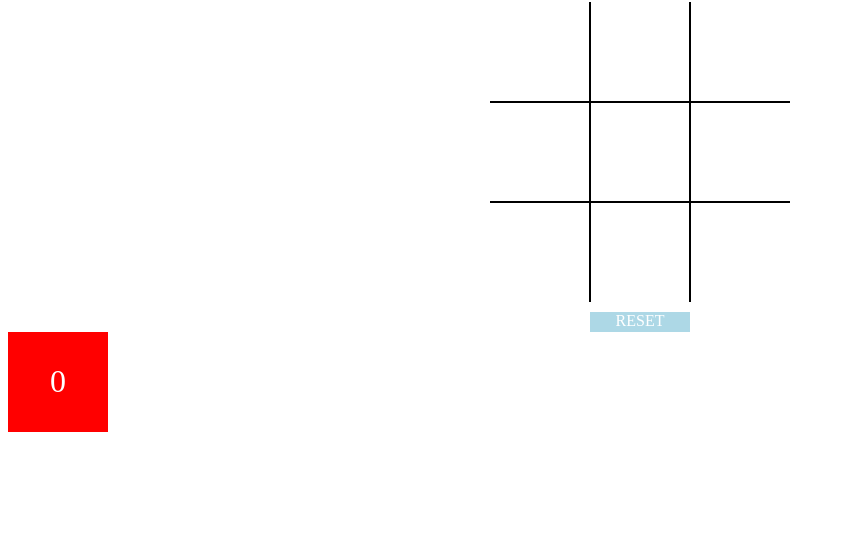
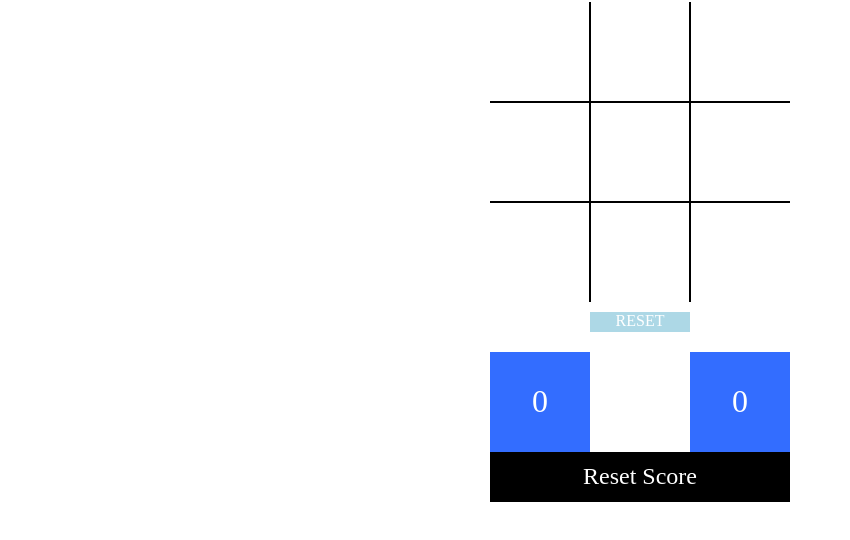
Before and after one commit to dejanino/TicTacToe, a plain HTML site: page tic-tac-toe.html in a window 1280 px wide. Shown: the part 78-618 px from the top of the page, without its empty margins (0-850 px from the left). Drawn offline with Linux system fonts and the light colour scheme.

Commit message:
added counters for both x and o wins, remains local storage for when its tigh to add 1 to each of the scores, also added clear of storage on reset score button

```diff
--- a/script.js
+++ b/script.js
@@ -1,26 +1,48 @@
 const nesto = document.querySelectorAll('.one-field'); //sa svim elementima radim
 let turnCheck;
-let currentScore = 0;
+
 const counterForX = document.querySelector('.left-score');
+const counterForO = document.querySelector('.right-score');
 const LocalStorageObject = {
     saveItem: function(number) {
         const objectToString = JSON.stringify(number);
         localStorage.setItem('left-score', objectToString);
     },
+    saveItem2: function(number) {
+        const objectToString2 = JSON.stringify(number);
+        localStorage.setItem('right-score', objectToString2);
+    },
     loadItem: function() {
         const listAsString = localStorage.getItem('left-score');
         const converted = JSON.parse(listAsString);
+        return converted;
+    },
+    loadItem2: function() {
+        const listAsString2 = localStorage.getItem('right-score');
+        const converted = JSON.parse(listAsString2);
         return converted;
     }
 };
 
 currentScore = LocalStorageObject.loadItem();
-if(currentScore){
-counterForX.textContent = currentScore;}
+currentScore2 = LocalStorageObject.loadItem2();
+
+if(!currentScore){
+    counterForO.textContent = 0;
+    counterForX.textContent = 0;
+}
+else if (currentScore && !currentScore2){
+counterForX.textContent = currentScore;
+counterForO.textContent = 0;
+}
+else if (!currentScore && currentScore2){
+    counterForX.textContent = 0;
+    counterForO.textContent = currentScore2;
+}
 else {
-counterForX.textContent = 0;
+    counterForX.textContent = currentScore;
+    counterForO.textContent = currentScore2;
 }
-
 
 nesto.forEach(function(element) { // automatski ga pretvara u nodelist object
     element.addEventListener('click', function (){basicGameLogic(element)}, { once: true} );
@@ -95,6 +117,9 @@ function functionForWinnerCheck(){
         setTimeout(function() {
             alert("O wins");
         },0)
+        currentScore2 = currentScore2 + 2;
+        counterForO.textContent = currentScore2;
+        LocalStorageObject.saveItem2(currentScore2);
         reloadGame();
     }
     else if (tigh()){
@@ -111,3 +136,9 @@ function reloadGame (){
 
 let anchorReset = document.getElementById('reset'); // resetovanje table...jel moze ovako?
 anchorReset.addEventListener('click', reloadGame)
+
+let clearLocalStorage = document.querySelector('.clear-storage')
+clearLocalStorage.addEventListener('click', function(){
+    localStorage.clear();
+    reloadGame();
+})
--- a/style.css
+++ b/style.css
@@ -45,8 +45,16 @@ h1 {
     color: white;
     text-decoration: none;
 }
-.left-score{
-    background-color: red;
+.wrap-result{
+    display: flex;
+    flex-direction: row;
+    justify-content: space-between;
+    margin: auto;
+    width: 300px;
+    margin-top: 20px;
+}
+ .left-score{
+    background-color: #336DFF;
     color: white;
     font-size: 32px;
     width: 100px;
@@ -55,3 +63,25 @@ h1 {
     justify-content: center;
     align-items: center;
 }
+ .right-score{
+    background-color: #336DFF;
+    color: white;
+    font-size: 32px;
+    width: 100px;
+    height: 100px;
+    display: flex;
+    justify-content: center;
+    align-items: center;
+}
+.clear-storage {
+    width: 300px;
+    height: 50px;
+    background-color: black;
+    color: white;
+    cursor: pointer;
+    display: flex;
+    justify-content: center;
+    align-items: center;
+    margin: auto;
+    font-size: 24px;
+}
--- a/tic-tac-toe.html
+++ b/tic-tac-toe.html
@@ -21,9 +21,11 @@
         <div class="one-field"></div>
     </div>
     <a href="#" class="reset-button" id="reset">RESET</a>
-    <div class="left-score" id="left-score">0</div>
-    <div class="right-score" id="right-score"></div>
-
+    <div class="wrap-result">
+        <div class="left-score" id="left-score">0</div>
+        <div class="right-score" id="right-score"></div>
+    </div>
+    <div class="clear-storage">Reset Score</div>
 
     <script src="https://kit.fontawesome.com/5e430e9e32.js" crossorigin="anonymous"></script>
     <script type="text/javascript" src="script.js"></script>
```
